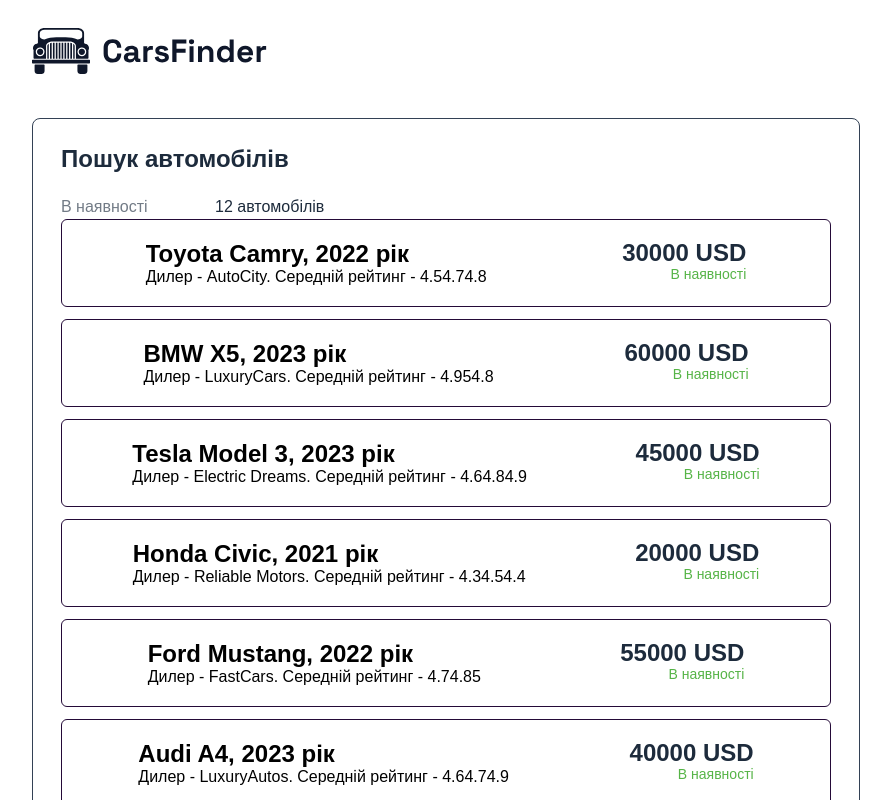
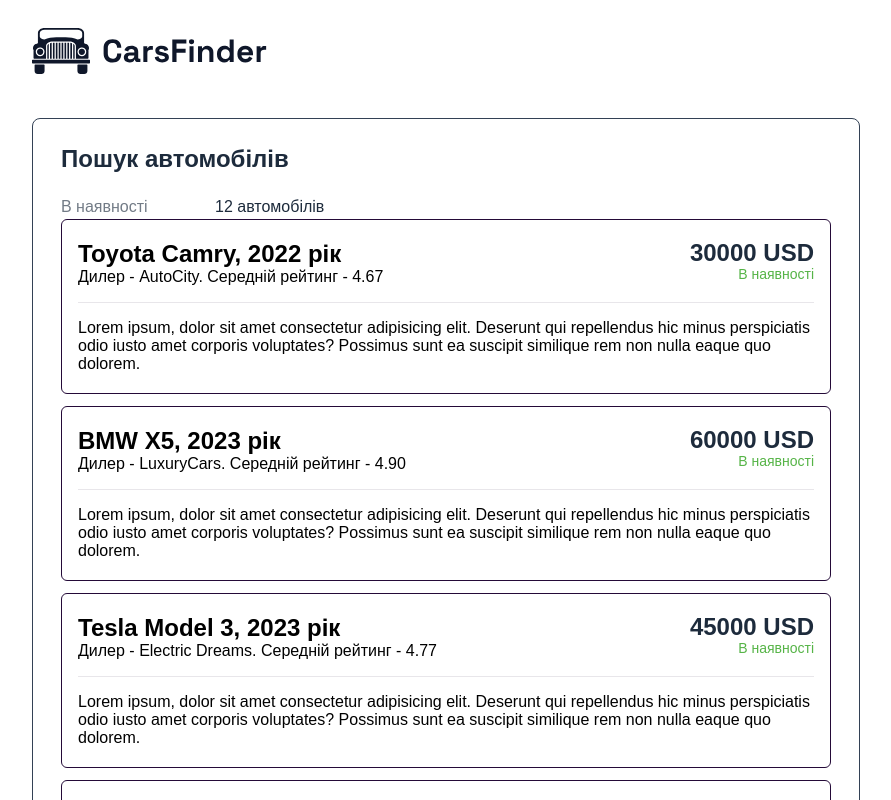
Before and after one commit to ValentynaVK/cars-app, a React app: page / in a window 1280 px wide. Shown: the top 800 px of the page, without its empty margins (194-1085 px from the left). Built offline with nearby package versions, Linux system fonts and the light colour scheme; the HTML template or start-up script is replaced by a standard one.

Commit message:
style-fixed

```diff
--- a/src/components/Card/CarsItem/CarsItem.jsx
+++ b/src/components/Card/CarsItem/CarsItem.jsx
@@ -9,16 +9,18 @@
     dealer: { name, ratings },
   } = car;
 
+  const totalRating = ratings.reduce((acc, num) => acc + num);
+  const averageRating = totalRating / ratings.length;
+
   return (
     <div className={style.card}>
+      <div className={style.cardHeader}>
         <div className={style.info}>
           <h2>
-          {" "}
             {brand} {model}, {year} рік
           </h2>
           <p>
-          {" "}
-          Дилер - {name}. Середній рейтинг - {ratings}{" "}
+            Дилер - {name}. Середній рейтинг - {averageRating.toFixed(2)}
           </p>
         </div>
         <div className={style.priceBlock}>
@@ -26,6 +28,15 @@
           <p className={style.available}> В наявності</p>
         </div>
       </div>
+      <div className={style.cardBody}>
+        <p>
+          Lorem ipsum, dolor sit amet consectetur adipisicing elit. Deserunt qui
+          repellendus hic minus perspiciatis odio iusto amet corporis
+          voluptates? Possimus sunt ea suscipit similique rem non nulla eaque
+          quo dolorem.
+        </p>
+      </div>
+    </div>
   );
 };
 
--- a/src/components/Card/CarsItem/CarsItem.module.css
+++ b/src/components/Card/CarsItem/CarsItem.module.css
@@ -1,13 +1,15 @@
 .card {
-  display: flex;
-  justify-content: space-around;
-  align-items: center;
   max-width: 804px;
   box-sizing: border-box;
   padding: 20px 16px;
   margin-bottom: 12px;
   border-radius: 6px;
   border: 1px solid #240a38;
+}
+.cardHeader {
+  display: flex;
+  justify-content: space-between;
+  align-items: center;
 }
 
 .info {
@@ -28,7 +30,11 @@
 
 .available {
   color: #56b447;
-  text-align: right;
   font-size: 14px;
   line-height: 142.857%;
 }
+.cardBody {
+  border-top: 1px solid rgba(36, 10, 56, 0.1);
+  padding-top: 16px;
+  margin-top: 16px;
+}
```
Lines whose indentation alone changed are shown as unchanged.
